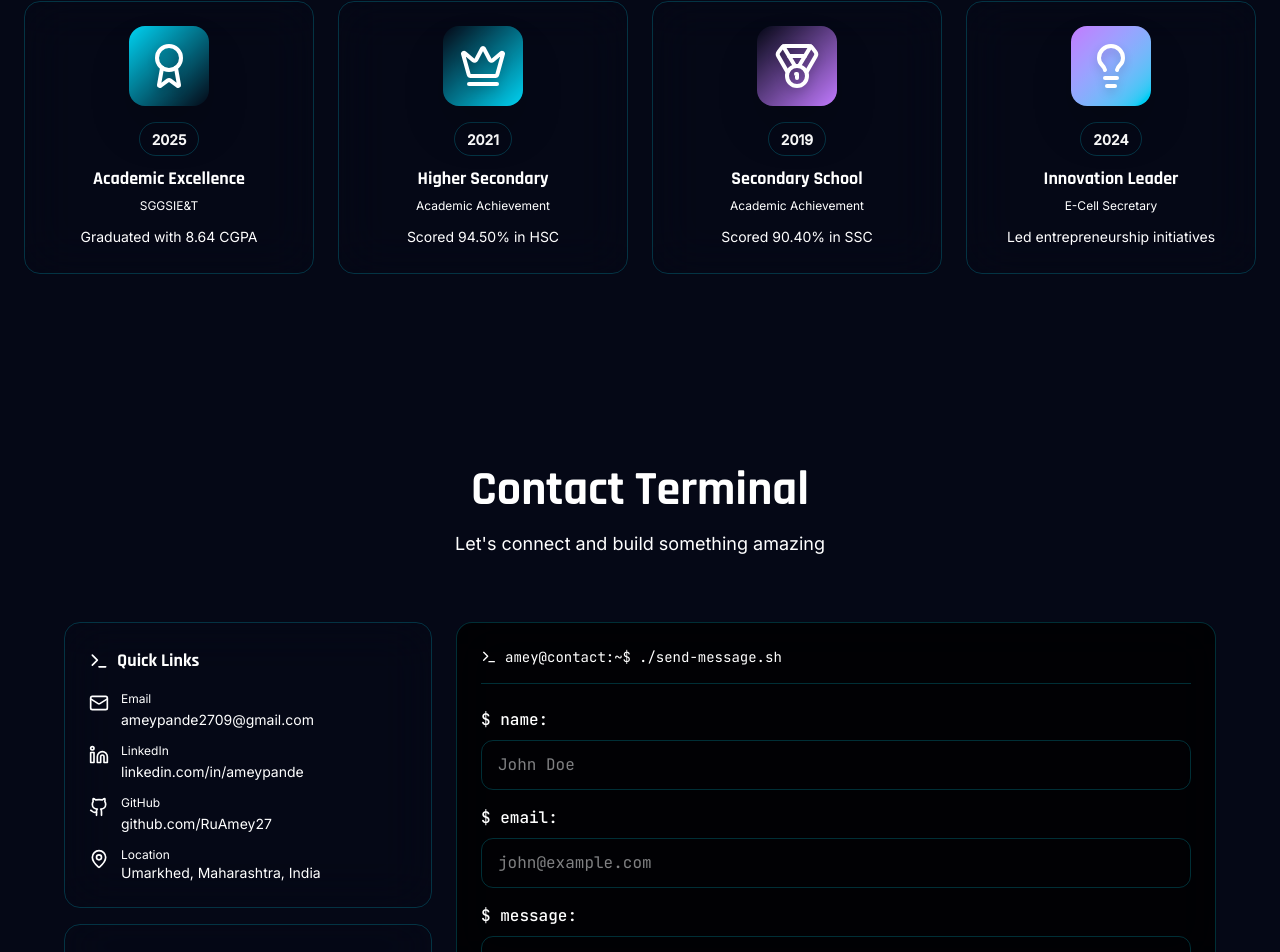
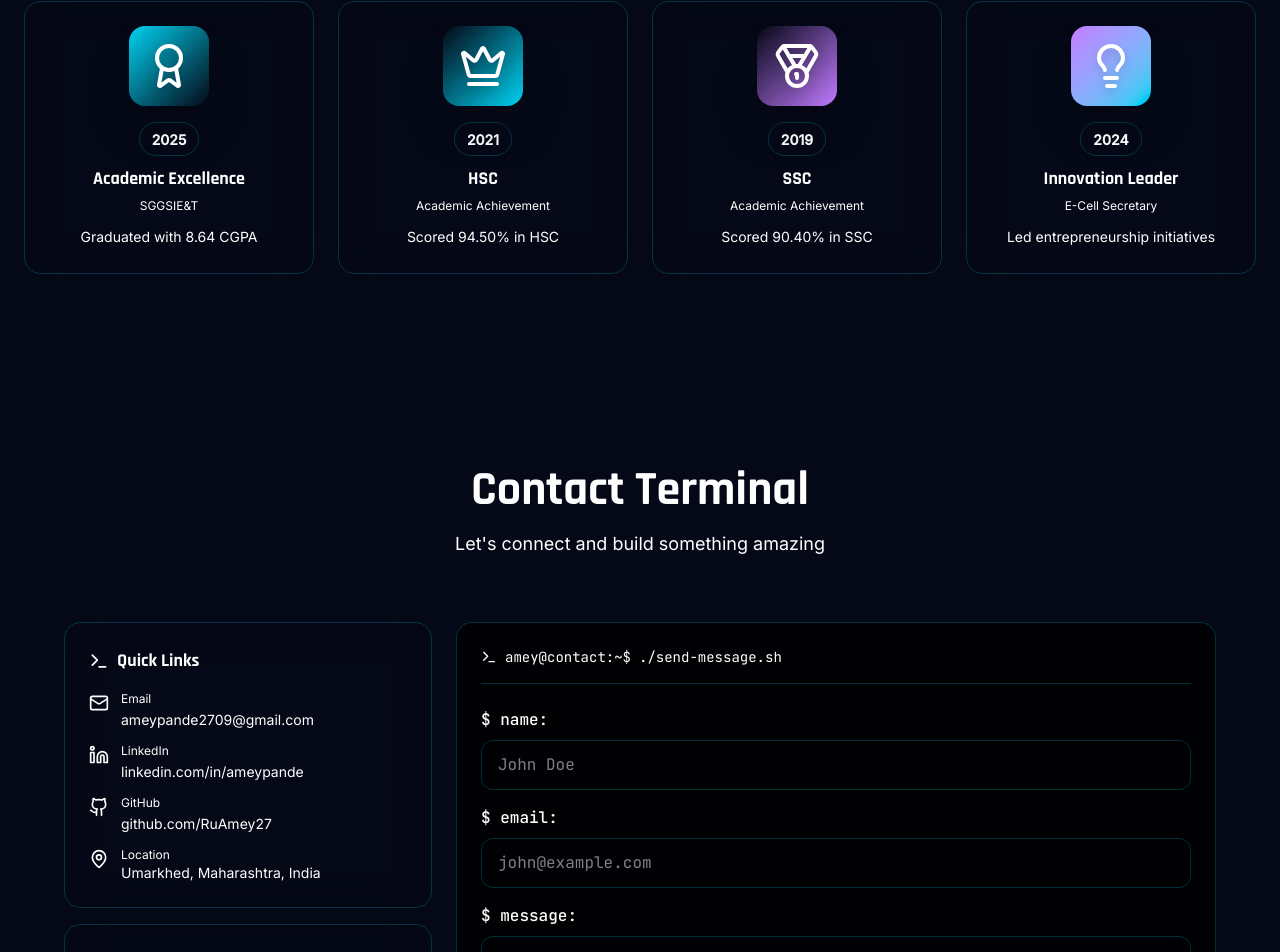
Before and after one commit to RuAmey27/MyPortfolio, a React (Vite) app: page / in a window 1280 px wide. Shown: the part 8571-9523 px from the top of the page. Built offline with nearby package versions, Linux system fonts and the light colour scheme; no server answers.

Commit message:
modified the eductions

```diff
--- a/src/app/components/AwardsSection.tsx
+++ b/src/app/components/AwardsSection.tsx
@@ -54,7 +54,7 @@ const awards = [
   },
   {
     icon: Crown,
-    title: "Higher Secondary",
+    title: "HSC",
     year: "2021",
     organization: "Academic Achievement",
     description: "Scored 94.50% in HSC",
@@ -62,7 +62,7 @@ const awards = [
   },
   {
     icon: Medal,
-    title: "Secondary School",
+    title: "SSC",
     year: "2019",
     organization: "Academic Achievement",
     description: "Scored 90.40% in SSC",
```
